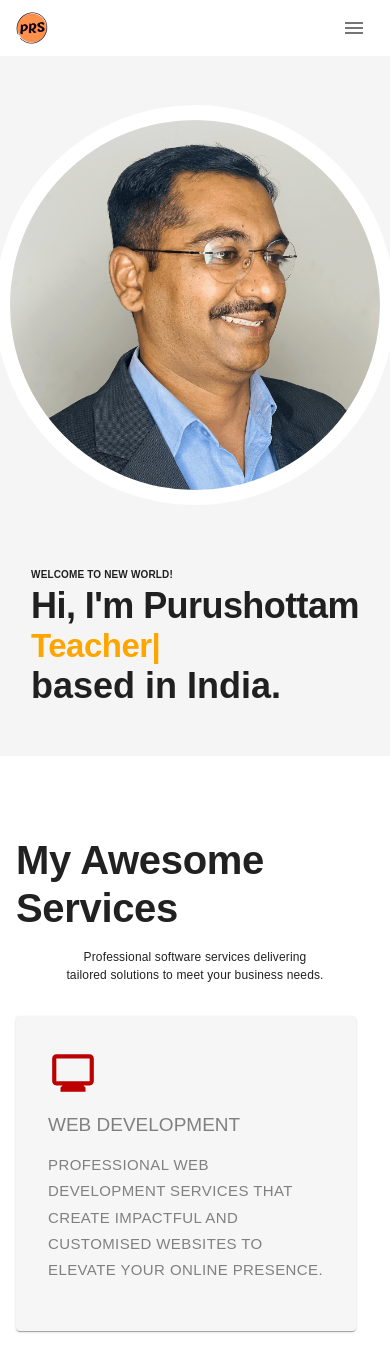
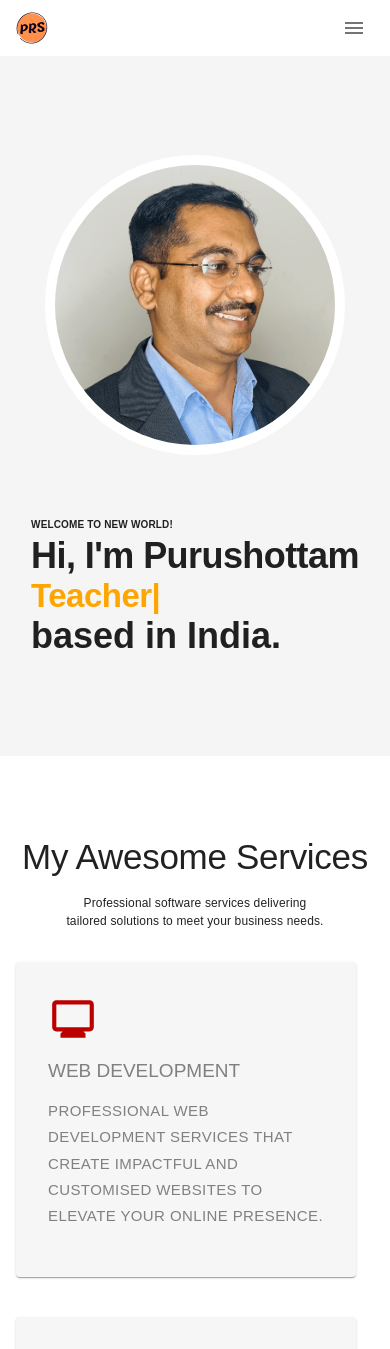
Before and after one commit to purushottamshete/prshete_react, a React (Create React App) app: page / in a window 390 px wide. Shown: the top 1349 px of the page. Built offline with nearby package versions, Linux system fonts and the light colour scheme.

Commit message:
Updating CSS for mobile

```diff
--- a/src/components/home/banner.js
+++ b/src/components/home/banner.js
@@ -10,7 +10,26 @@ const Banner = () => {
             <Container maxWidth="lg">
                 <Grid container spacing={2} justifyContent="center">
                         <Grid item lg={6} sx={{display: 'flex', alignItems: 'center', justifyContent: 'center' }}>
-                            <Avatar alt="Purushottam Shete" src={puru} sx={{width: 400, height: 400, border: 15, borderColor: 'white', justifyContent: 'center', alignItems: 'center' }}/>
+                            <Avatar alt="Purushottam Shete" src={puru}
+                                    sx={{
+                                            width: {
+                                                lg: 400,
+                                                xs: 300,
+                                            },
+                                            height: {
+                                                lg: 400,
+                                                xs: 300,
+                                            },
+                                            border: {
+                                                lg: 15,
+                                                xs: 10,
+                                            },
+                                            borderColor: {
+                                                lg: 'white',
+                                                xs: 'white',
+                                            },
+                                            justifyContent: 'center',
+                                            alignItems: 'center' }}/>
                         </Grid>
                         <Grid item lg={6} sx={{alignItems: 'center', justifyContent: 'center', mt: 2}}>
                             <br/>
--- a/src/components/home/services.js
+++ b/src/components/home/services.js
@@ -38,10 +38,13 @@ const Services = () => {
                                 variant="h2"
                                 sx={{
                                     fontFamily: 'Poppins,sans-serif',
-                                    fontWeight: 700,
+                                    fontWeight: {
+                                        lg: 700,
+                                        xs: 300
+                                    },
                                     fontSize: {
                                         lg: 60,
-                                        xs: 40
+                                        xs: 35
                                     },
                                     color: 'inherit',
                                     textDecoration: 'none',
@@ -55,7 +58,10 @@ const Services = () => {
                                 variant="p"
                                 sx={{
                                     fontFamily: 'Montserrat,sans-serif',
-                                    fontWeight: 300,
+                                    fontWeight: {
+                                        lg: 300,
+                                        xs: 150
+                                    },
                                     fontSize: {
                                         lg: 18,
                                         xs: 12
@@ -74,7 +80,7 @@ const Services = () => {
                     </Typography>
                 </Stack>
 
-                <Grid container spacing={2} justifyContent="center">
+                <Grid container spacing={2} justifyContent="center" display='flex'>
                     { services.map((serv) => (
                         <Grid item xs={12} lg={4} key={serv.title}>
 
```
